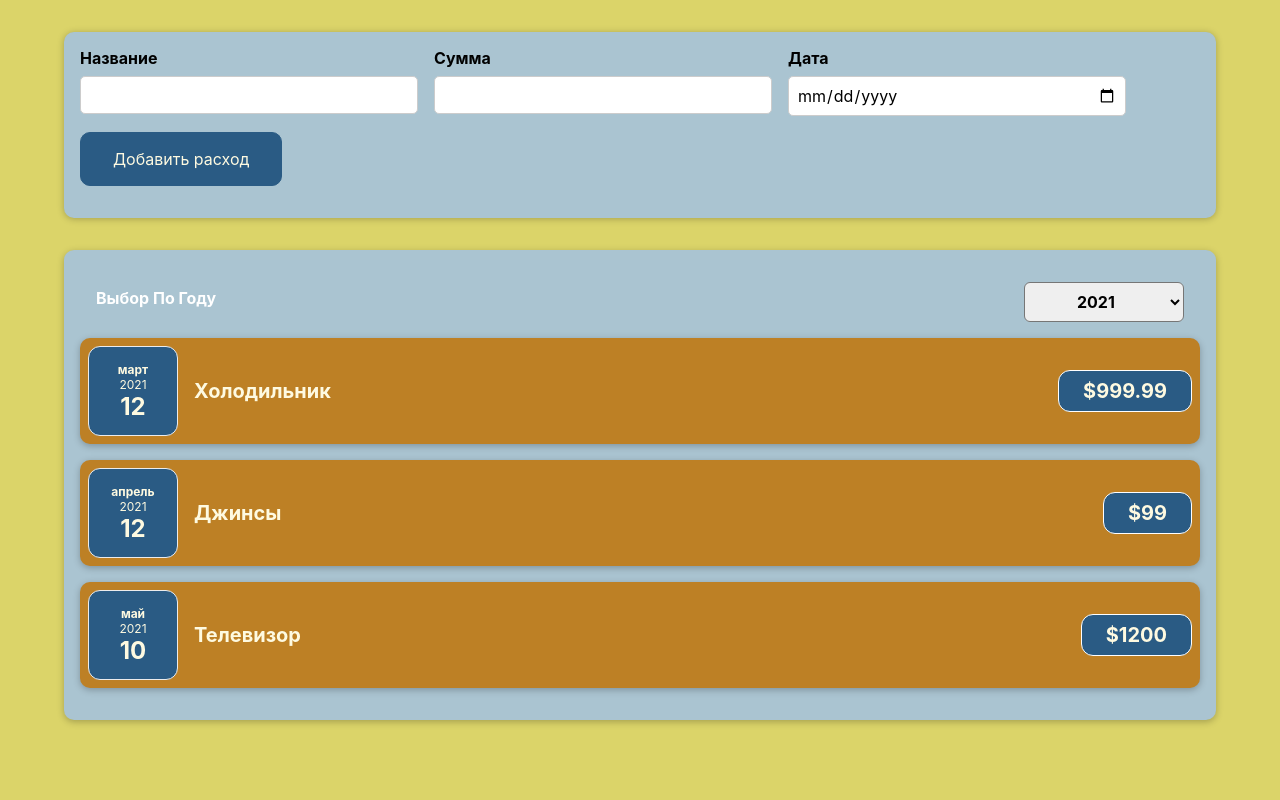
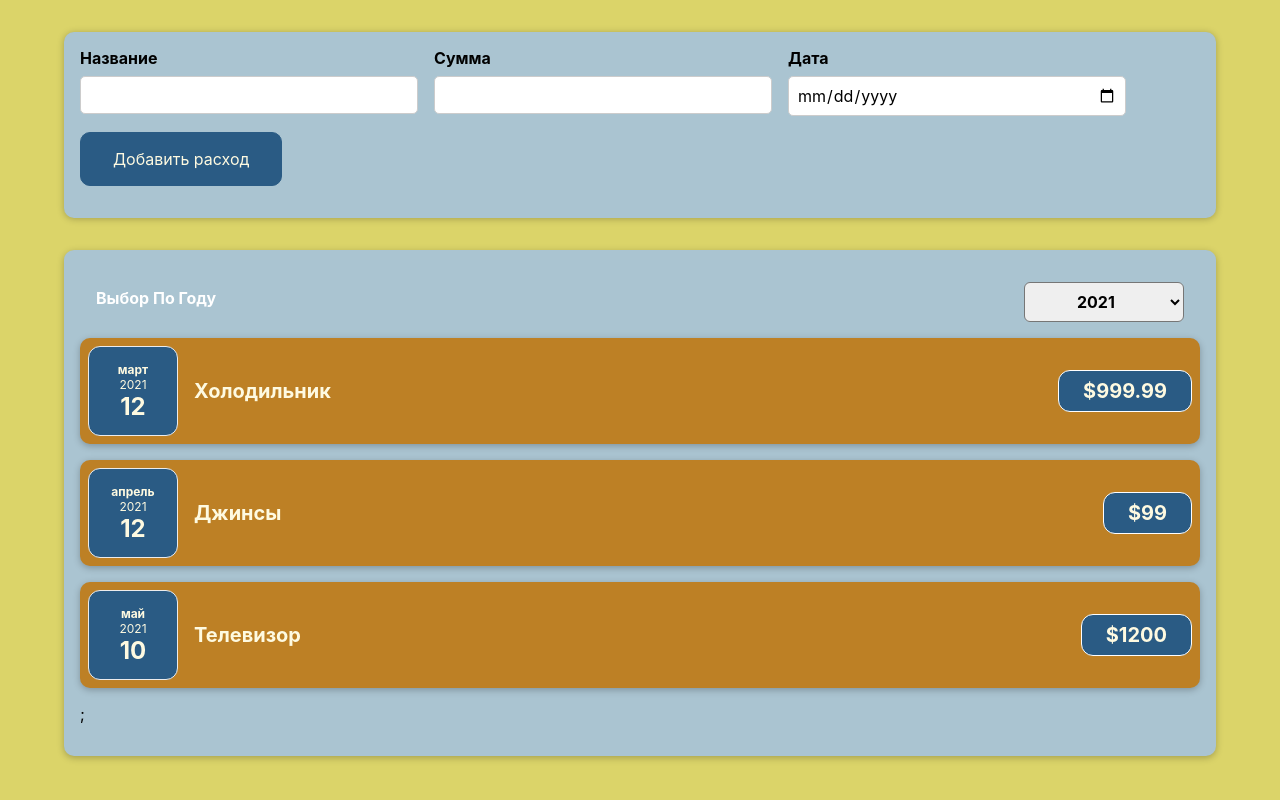
Before and after one commit to Gumadan/cost-accounting, a React (Create React App) app: page / in a window 1280 px wide. Built offline with nearby package versions, Linux system fonts and the light colour scheme.

Commit message:
add costFilter

```diff
--- a/src/App.js
+++ b/src/App.js
@@ -1,8 +1,8 @@
 import NewCost from "./components/NewCost/NewCost";
 import Costs from "./components/Costs/Costs";
+import React, {useState} from "react";
 
-const App = () => {
-  const costs = [
+const INITIAL_COSTS = [
   {
     id: 'c1',
     date: new Date(2021, 2, 12),
@@ -23,9 +23,14 @@ const App = () => {
   },
 ];
 
+const App = () => {
+
+  const [costs, setCosts] = useState(INITIAL_COSTS);
+
   const addCostHandler = (cost) => {
-    console.log(cost);
-    console.log('App Component');
+    setCosts(prevCosts => {
+      return [cost, ...prevCosts]
+    });
   }
 
   return (
--- /dev/null
+++ b/src/components/Costs/CostList.css
@@ -0,0 +1,9 @@
+.cost-list {
+    list-style: none;
+    padding: 0;
+}
+
+.cost-list__fallback {
+    color: #fefae1;
+    text-align: center;
+}
--- /dev/null
+++ b/src/components/Costs/CostList.js
@@ -0,0 +1,24 @@
+import CostItem from "./Costitem";
+import "./CostList.css";
+
+const CostList = (props) => {
+
+  if (props.costs.length === 0) {
+    return <h2 className="cost-list__fallback">В этом году расходов Нет</h2>;
+  }
+
+  return (
+    <ul className="cost-list">
+      {props.costs.map((cost) => (
+      <CostItem
+        key={cost.id}
+        date={cost.date}
+        description={cost.description}
+        amount={cost.amount}
+      />
+      ))};
+    </ul>
+  );
+};
+
+export default CostList;
--- a/src/components/Costs/Costitem.js
+++ b/src/components/Costs/Costitem.js
@@ -1,18 +1,18 @@
 import "./CostItem.css";
 import CostDate from "./CostDate";
-import Card from "../UI/Card"
+import Card from "../UI/Card";
 
 const CostItem = (props) => {
-
-
   return (
+    <li>
       <Card className="cost-item">
-      <CostDate date={props.date}/>
+        <CostDate date={props.date} />
         <div className="cost-item__description">
           <h2>{props.description}</h2>
           <div className="cost-item__price">${props.amount}</div>
         </div>
       </Card>
+    </li>
   );
 };
 
--- a/src/components/Costs/Costs.js
+++ b/src/components/Costs/Costs.js
@@ -1,36 +1,25 @@
-import CostItem from "./Costitem";
 import "./Costs.css";
 import Card from "../UI/Card";
 import CostsFilter from "./CostFilter";
-import React, {useState} from "react";
+import React, { useState } from "react";
+import CostList from "./CostList";
 
 const Costs = (props) => {
-
-  const [selectedYear, setSelecdedYear] = useState('2021');
+  const [selectedYear, setSelecdedYear] = useState("2021");
 
   const yearChangeHandler = (year) => {
     setSelecdedYear(year);
   };
 
+  const filteredCosts = props.costs.filter((cost) => {
+    return cost.date.getFullYear().toString() === selectedYear;
+  });
+
   return (
     <div>
       <Card className="costs">
-      <CostsFilter year={selectedYear} onChangeYear={yearChangeHandler}/>
-        <CostItem
-          date={props.costs[0].date}
-          description={props.costs[0].description}
-          amount={props.costs[0].amount}
-        />
-        <CostItem
-          date={props.costs[1].date}
-          description={props.costs[1].description}
-          amount={props.costs[1].amount}
-        />
-        <CostItem
-          date={props.costs[2].date}
-          description={props.costs[2].description}
-          amount={props.costs[2].amount}
-        />
+        <CostsFilter year={selectedYear} onChangeYear={yearChangeHandler} />
+        <CostList costs={filteredCosts} />
       </Card>
     </div>
   );
--- a/src/components/NewCost/CostForm.js
+++ b/src/components/NewCost/CostForm.js
@@ -47,7 +47,7 @@ const CostForm = (props) => {
     event.preventDefault();
 
     const costData = {
-      name: inputname,
+      description: inputname,
       amount: inputamount,
       date: new Date(inputdate)
     };
```
Lines whose indentation alone changed are shown as unchanged.
